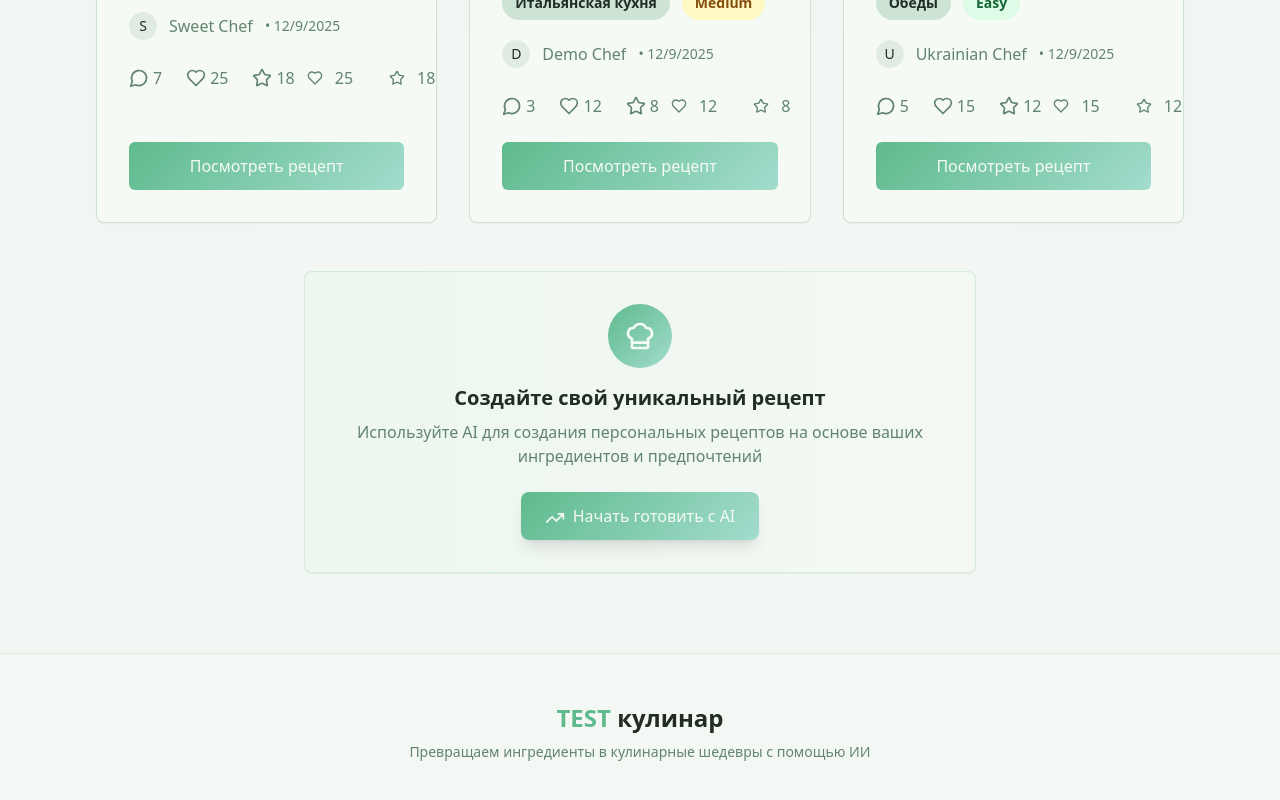
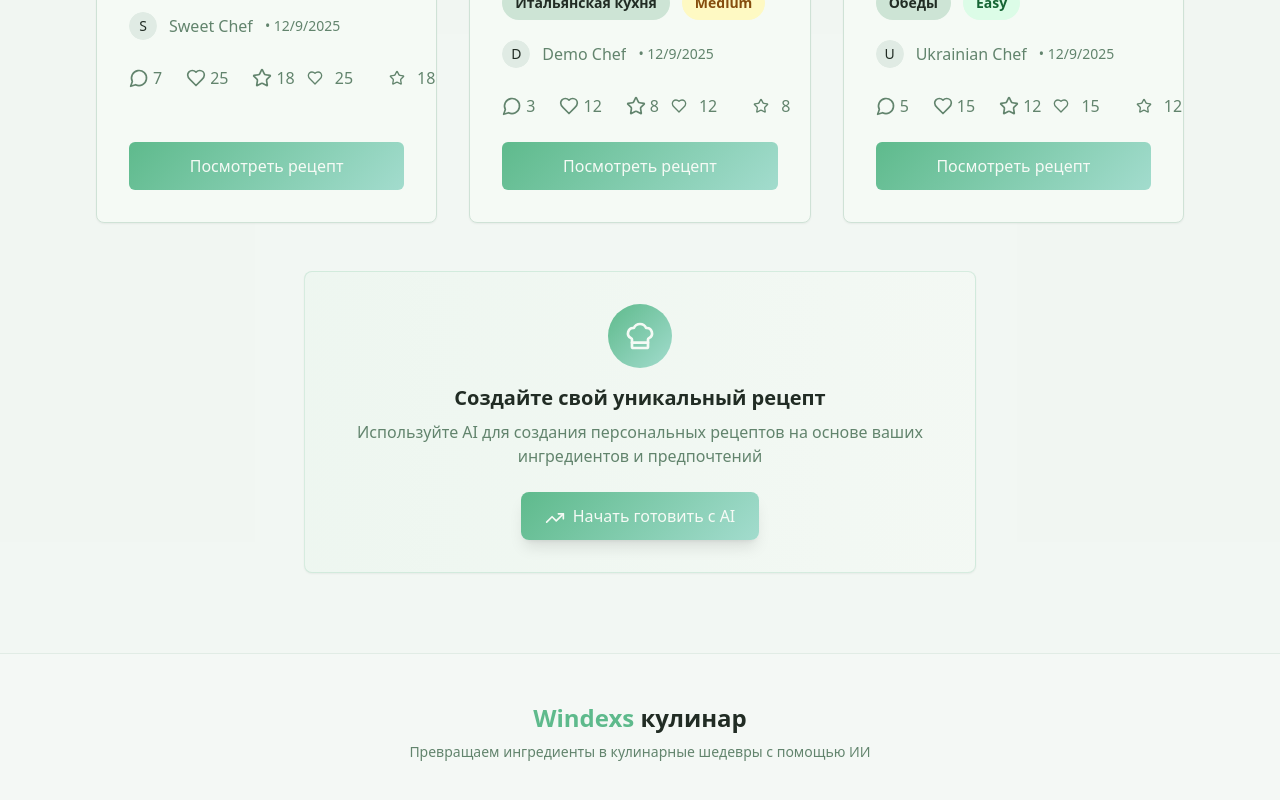
Before and after one commit to RockInMyHead/windexscook, a React (Vite) app: page / in a window 1280 px wide. Shown: the part 5555-6355 px from the top of the page. Built offline with nearby package versions, Linux system fonts and the light colour scheme; no server answers.

Commit message:
Восстановлена предыдущая версия главной страницы (до тестового изменения Windexs->TEST)

```diff
--- a/src/pages/Index.tsx
+++ b/src/pages/Index.tsx
@@ -88,7 +88,7 @@ const Index = () => {
       {/* Footer */}
       <footer className="bg-muted/20 py-8 sm:py-12 px-4 border-t border-border/50">
         <div className="container mx-auto max-w-6xl text-center">
-          <h3 className="text-xl sm:text-2xl font-bold text-foreground mb-2"><span className="text-primary">TEST</span> кулинар</h3>
+          <h3 className="text-xl sm:text-2xl font-bold text-foreground mb-2"><span className="text-primary">Windexs</span> кулинар</h3>
           <p className="text-muted-foreground text-xs sm:text-sm">
             Превращаем ингредиенты в кулинарные шедевры с помощью ИИ
           </p>
```
